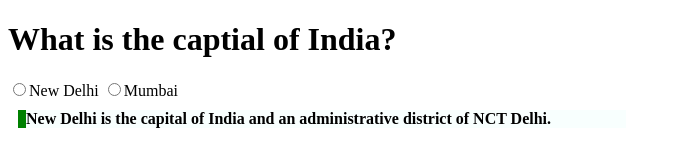
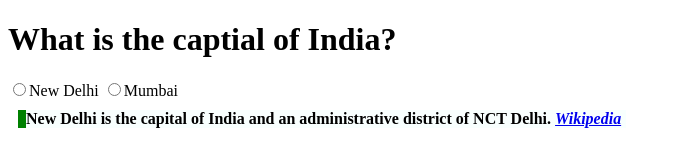
Before and after one commit to acciojob/trivia-SujanDevaraj, a website: page main.html in a window 1280 px wide. Shown: the whole page, without its empty margins (0-676 px from the left). Drawn offline with Linux system fonts and the light colour scheme.

Commit message:
created a submission

```diff
--- a/main.html
+++ b/main.html
@@ -13,7 +13,8 @@
 <h1>What is the captial of India?</h1>
 	<input type="radio" name="cap">New Delhi</button>
 	<input type="radio" name="cap">Mumbai</button>
-	<blockquote>New Delhi is the capital of India and an administrative district of NCT Delhi.</blockquote>
+	<blockquote>New Delhi is the capital of India and an administrative district of NCT Delhi.
+	<cite><a href="https://en.wikipedia.org/wiki/New_Delhi">Wikipedia</cite></blockquote>
 </body>
 
 </html>
```
